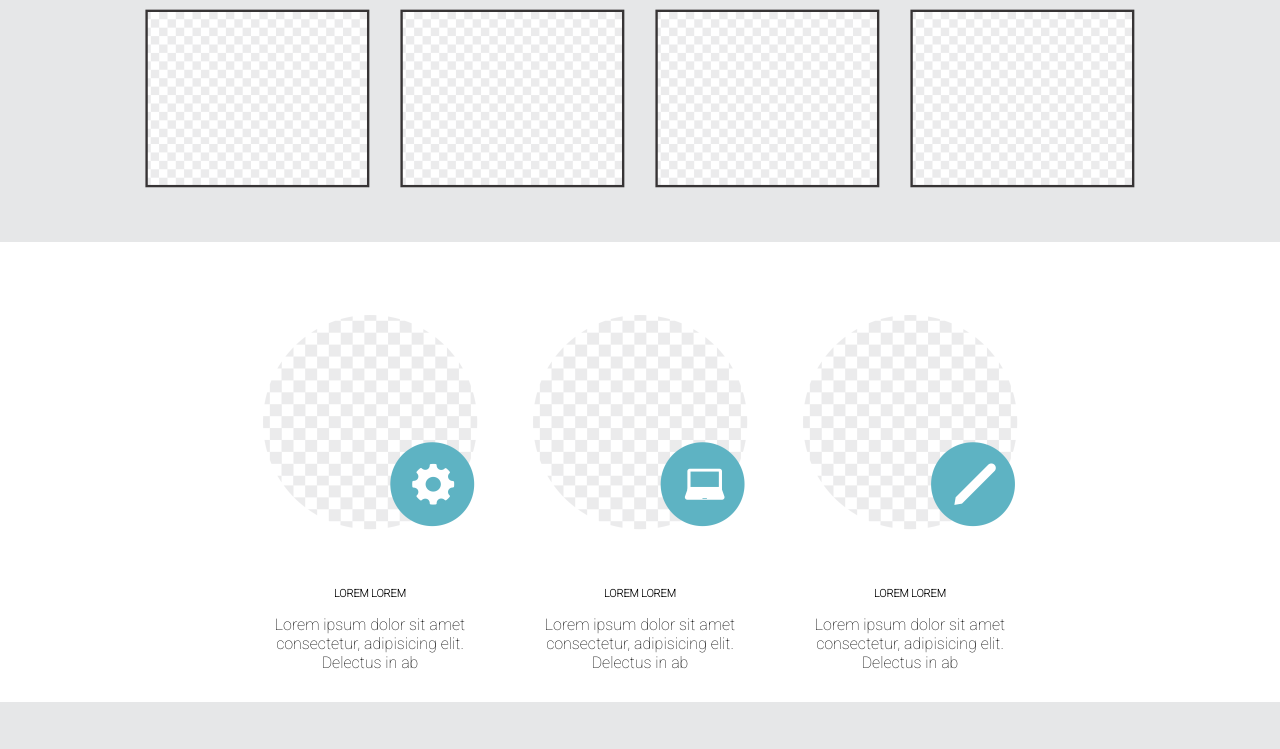
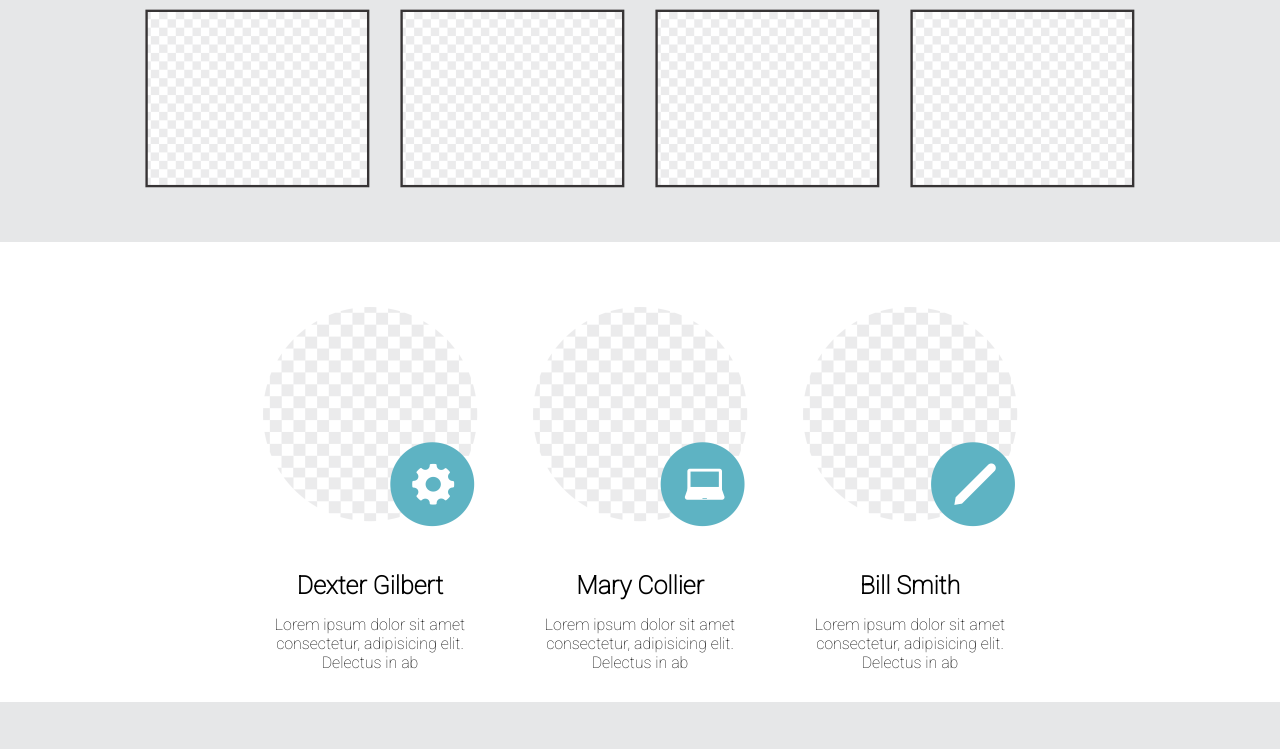
Before and after one commit to ThierryYama/Projeto-Teamplate-Css-Html, a plain HTML site: page teste/index.html in a window 1280 px wide. Shown: the part 1124-1873 px from the top of the page. Drawn offline with Linux system fonts and the light colour scheme.

Commit message:
Site Completo (24/09)

```diff
--- a/teste/css/style.css
+++ b/teste/css/style.css
@@ -57,11 +57,9 @@
     flex-direction: column;
     justify-content: center;
     gap: 20px;
+    text-align: justify;
 }
 
-.main-col2 {
-    text-align: justify;
-}
 
 .sec-1 {
     padding: 30px 50px;
@@ -150,6 +148,13 @@
     gap: 20px
 }
 
+.row-principal figure {
+    flex-grow: 1;
+    display: flex;
+    justify-content: center;
+    align-items: center;
+}
+
 .row-2 {
     width: 250px;
     height: 400px;
@@ -163,16 +168,14 @@
 
 }
 
+.row-2 h6{
+    font-size: 25px;
+}
+
 .row-2 p {
     text-align: center;
 }
 
-.row-principal figure {
-    flex-grow: 1;
-    display: flex;
-    justify-content: center;
-    align-items: center;
-}
 
 .imagem-1{
     position: absolute;
--- a/teste/index.html
+++ b/teste/index.html
@@ -50,7 +50,7 @@
     </main>
 
     <section class="sec-1">
-      <h2>Lorem Lorem Lorem Lorem</h2>
+      <h2>Creaate Your Own Genuine Web Masterpiece</h2>
       <h3>Lorem ipsum dolor sit amet, consectetur adipisicing elit.</h3>
     </section>
 
@@ -140,7 +140,7 @@
               alt="icone de ingrenagem"
             />
           </figure>
-          <h6>LOREM LOREM</h6>
+          <h6>Dexter Gilbert</h6>
           <p>
             Lorem ipsum dolor sit amet consectetur, adipisicing elit. Delectus
             in ab
@@ -151,7 +151,7 @@
             <img class="imagem-1" src="./img/sec3-icone2.png" alt="laptop" />
             <img src="./img/sec3-img.png" alt="foto sem nada" />
           </figure>
-          <h6>LOREM LOREM</h6>
+          <h6>Mary Collier</h6>
           <p>
             Lorem ipsum dolor sit amet consectetur, adipisicing elit. Delectus
             in ab
@@ -162,7 +162,7 @@
             <img class="imagem-1" src="./img/sec3-icone4.png" alt="laptop" />
             <img src="./img/sec3-img.png" alt="foto sem nada" />
           </figure>
-          <h6>LOREM LOREM</h6>
+          <h6>Bill Smith</h6>
           <p>
             Lorem ipsum dolor sit amet consectetur, adipisicing elit. Delectus
             in ab
```
